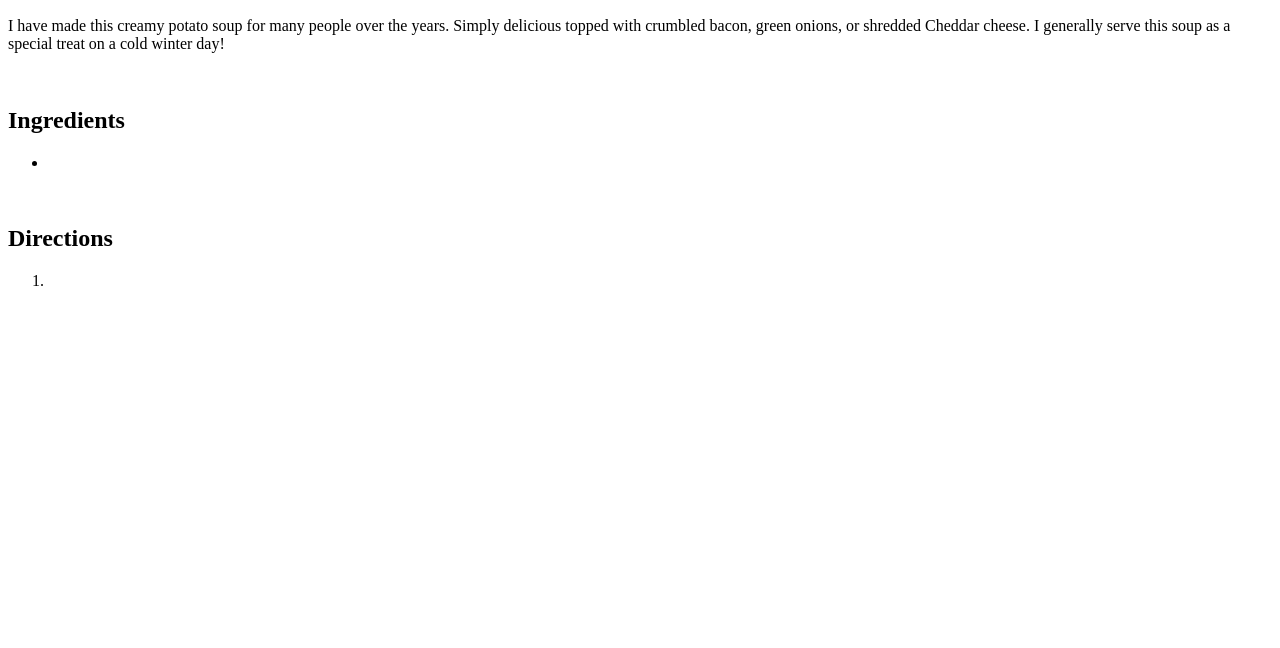
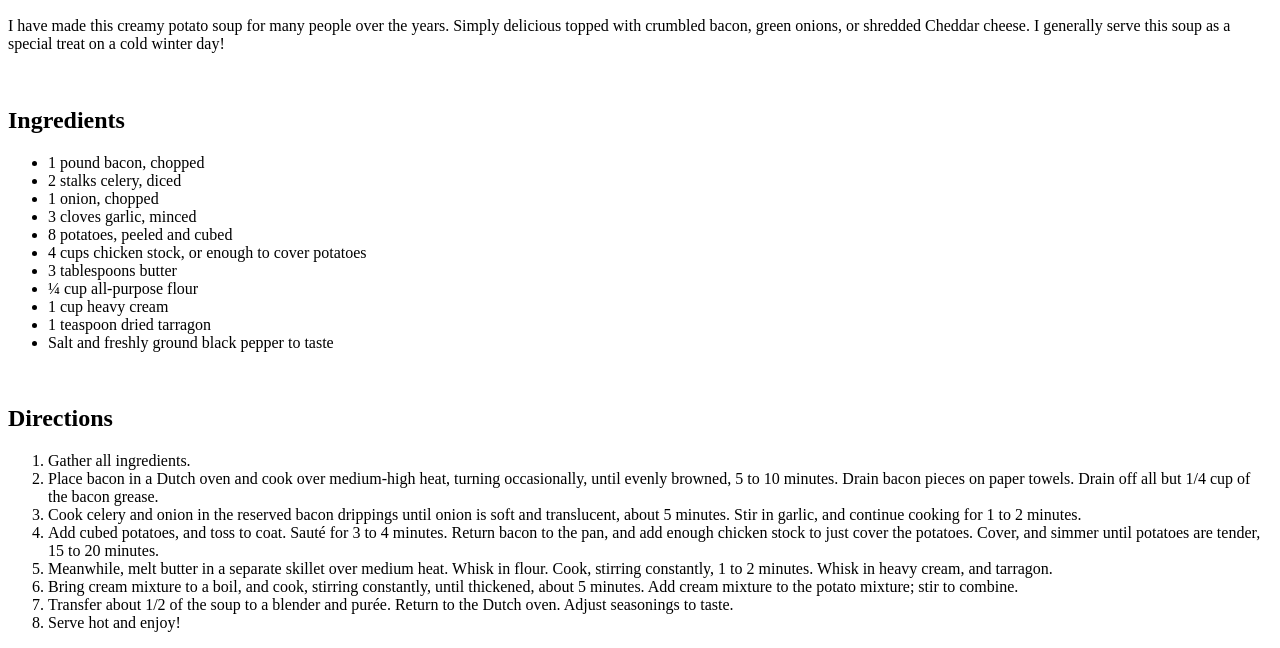
Before and after one commit to Katlynnnz/odin-recipes, a plain HTML site: page recipes/potato_soup.html in a window 1280 px wide. Shown: the part 166-814 px from the top of the page. Drawn offline with Linux system fonts and the light colour scheme.

Commit message:
Finalize content of ingredients and directions

```diff
--- a/recipes/potato_soup.html
+++ b/recipes/potato_soup.html
@@ -23,9 +23,17 @@
 
 		<h2>Ingredients</h2>
 			<ul>
-				<li>
-
-
+				<li>1 pound bacon, chopped</li>
+				<li>2 stalks celery, diced</li>
+				<li>1 onion, chopped</li>
+				<li>3 cloves garlic, minced</li>
+				<li>8 potatoes, peeled and cubed</li>
+				<li>4 cups chicken stock, or enough to cover potatoes</li>
+				<li>3 tablespoons butter</li>
+				<li>¼ cup all-purpose flour</li>
+				<li>1 cup heavy cream</li>
+				<li>1 teaspoon dried tarragon</li>
+				<li>Salt and freshly ground black pepper to taste</li>
 
 			</ul>
 
@@ -33,11 +41,16 @@
 
 		<h2>Directions</h2>
 			<ol>
-				<li>
-
+				<li>Gather all ingredients.</li>
+				<li>Place bacon in a Dutch oven and cook over medium-high heat, turning occasionally, until evenly browned, 5 to 10 minutes. Drain bacon pieces on paper towels. Drain off all but 1/4 cup of the bacon grease.</li>
+				<li>Cook celery and onion in the reserved bacon drippings until onion is soft and translucent, about 5 minutes. Stir in garlic, and continue cooking for 1 to 2 minutes.</li>
+				<li>Add cubed potatoes, and toss to coat. Sauté for 3 to 4 minutes. Return bacon to the pan, and add enough chicken stock to just cover the potatoes. Cover, and simmer until potatoes are tender, 15 to 20 minutes.</li>
+				<li>Meanwhile, melt butter in a separate skillet over medium heat. Whisk in flour. Cook, stirring constantly, 1 to 2 minutes. Whisk in heavy cream, and tarragon.</li>
+				<li>Bring cream mixture to a boil, and cook, stirring constantly, until thickened, about 5 minutes. Add cream mixture to the potato mixture; stir to combine.</li>
+				<li>Transfer about 1/2 of the soup to a blender and purée. Return to the Dutch oven. Adjust seasonings to taste.</li>
+				<li>Serve hot and enjoy!</li>
 
 			</ol>
-
 
 	</body>
 
```
